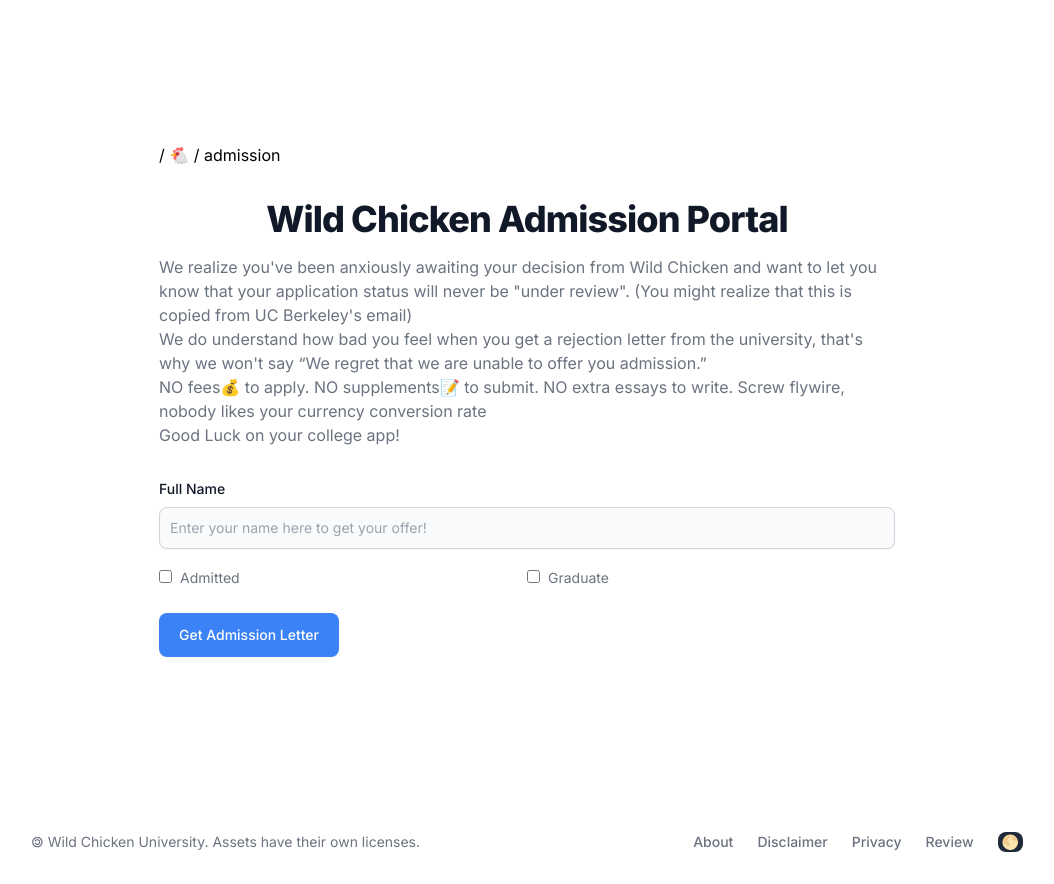
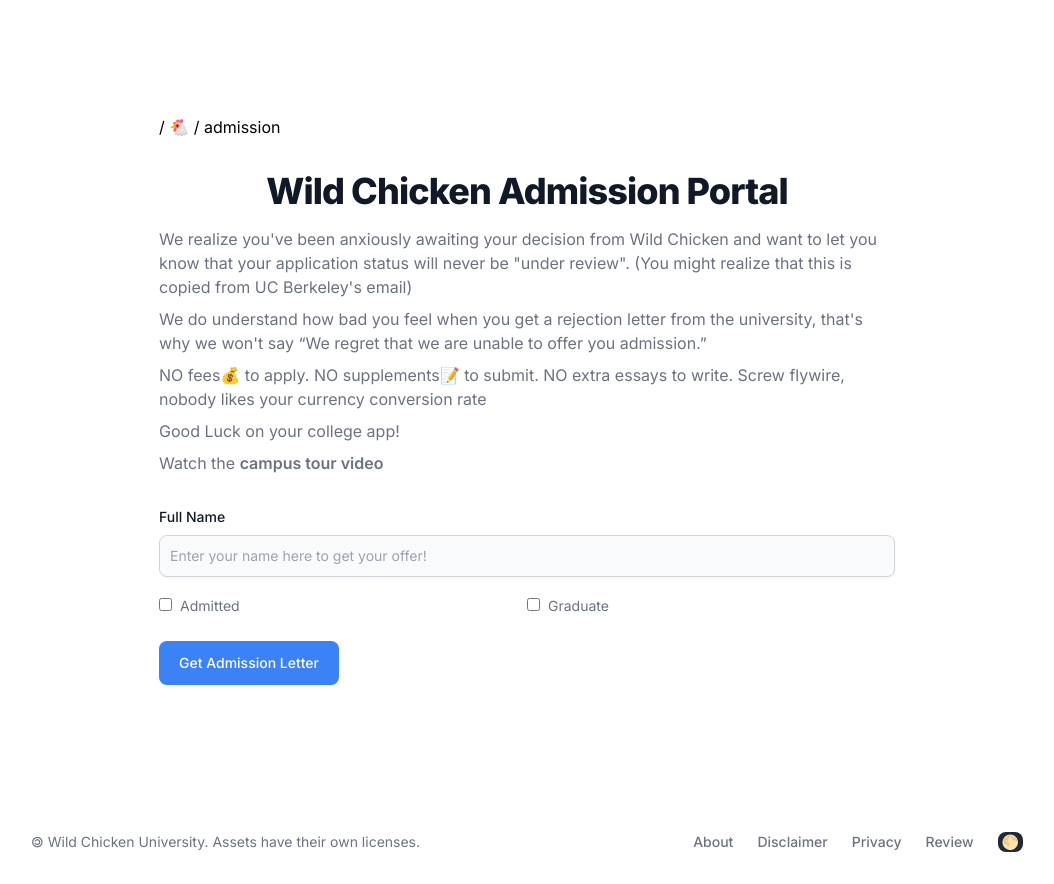
Before and after one commit to WildChickenUniversity/WildChickenUniversity, a Next.js app: page /admission in a window 1280 px wide. Shown: the whole page, without its empty margins (113-1167 px from the left). Built offline with nearby package versions, Linux system fonts and the light colour scheme.

Commit message:
update readme

```diff
--- a/app/admission/bs.mdx
+++ b/app/admission/bs.mdx
@@ -7,3 +7,5 @@
 Screw flywire, nobody likes your currency conversion rate
 
 Good Luck on your college app!
+
+Watch the [campus tour video](https://youtu.be/dQw4w9WgXcQ)
--- a/app/admission/page.tsx
+++ b/app/admission/page.tsx
@@ -22,7 +22,7 @@
           Wild Chicken Admission Portal
         </h2>
         <form onSubmit={handleSumbit} className="bg-white dark:bg-gray-950">
-          <div className="mdx-content mb-8 font-sm text-gray-500 dark:text-gray-300">
+          <div className="mdx-layout mb-8 font-sm text-gray-500 dark:text-gray-300">
             <BS />
           </div>
           <div className="mb-4">
```
Also changed, not shown: 2 other files (tests, documents, lock files or other folders).
